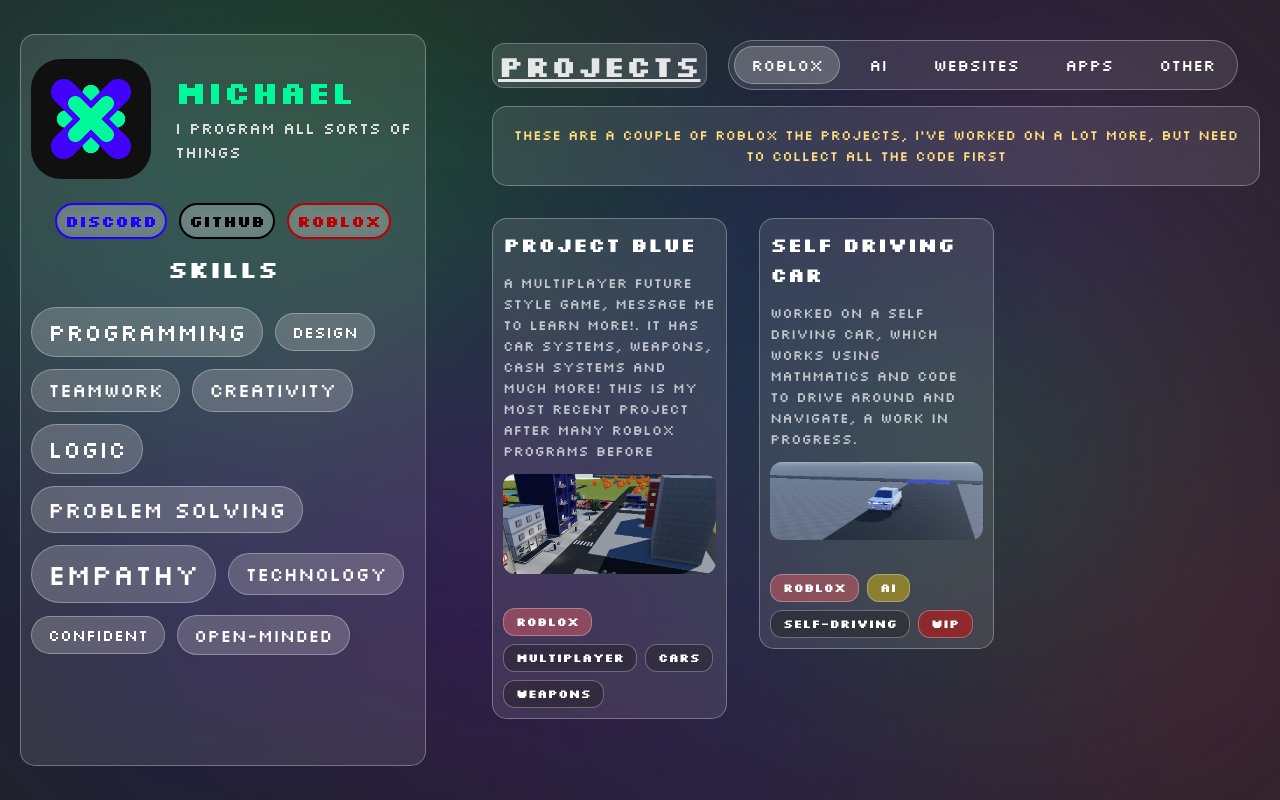
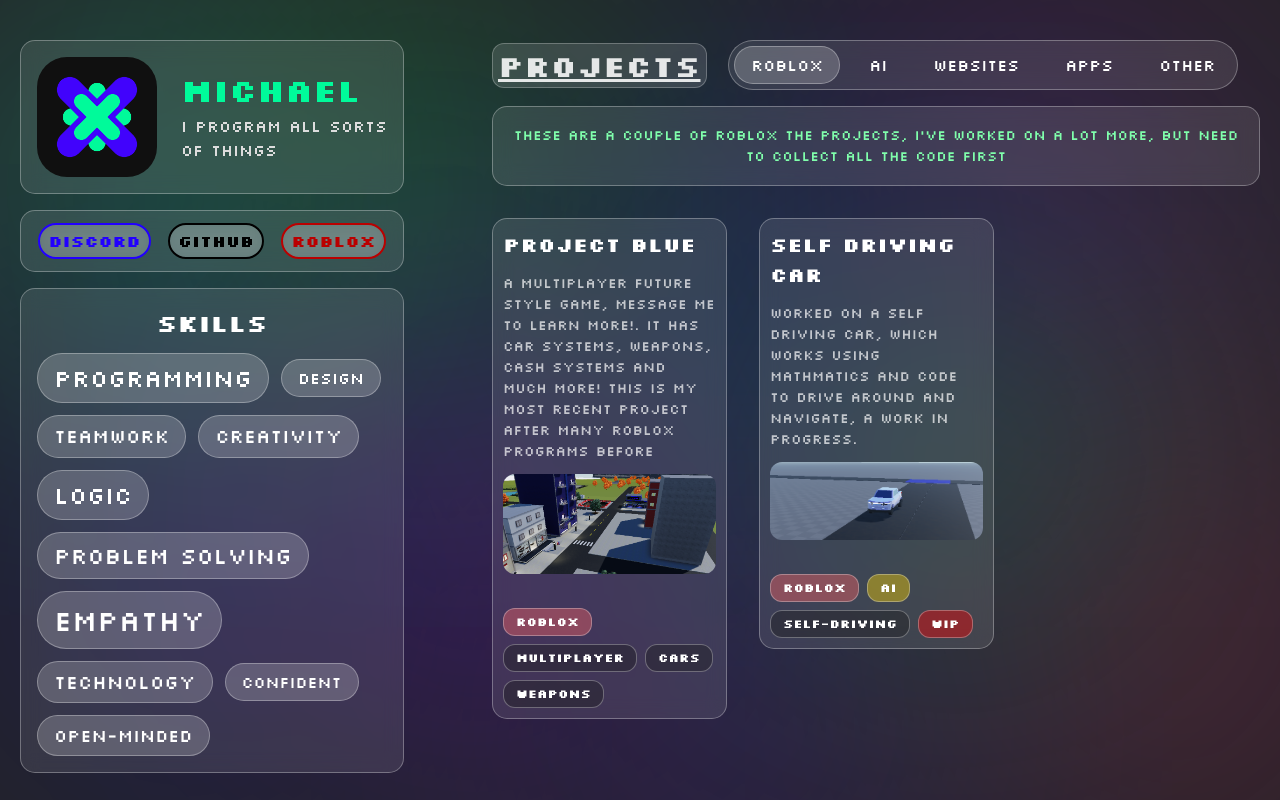
Before and after one commit to DaytimeDev/Portfolio, a React (Vite) app: page / in a window 1280 px wide. Built offline with nearby package versions, Linux system fonts and the light colour scheme.

Commit message:
Refactor LeftSide and RightSide components for improved layout and styling consistency; update notes for clarity

```diff
--- a/src/Components/LeftSide.jsx
+++ b/src/Components/LeftSide.jsx
@@ -5,25 +5,24 @@
 
 export default function LeftSide({ isMobile }) {
     return (
+        <div style={{
+            display: "flex",
+            flexDirection: "column",
+            gap: "16px", // spacing between cards
+            height: isMobile ? "auto" : "90vh",
+            width: isMobile ? "90vw" : "30vw",
+            marginTop: isMobile ? "16px" : "auto",
+            marginBottom: isMobile ? "16px" : "auto",
+            marginLeft: isMobile ? "auto" : "20px",
+            marginRight: isMobile ? "auto" : undefined,
+        }}>
+
+            {/* Profile */}
             <GlassCard customStyles={{
-            height: isMobile ? 'auto' : '90vh',
-            width: isMobile ? '90vw' : '30vw',
-            marginTop: isMobile ? '16px' : 'auto',
-            marginBottom: isMobile ? '16px' : 'auto',
-            marginLeft: isMobile ? 'auto' : '20px',
-            marginRight: isMobile ? 'auto' : undefined,
-            paddingTop: '0px',
-        }}>
-            { /* Profile */}
-            <div style={{
-                display: 'flex',
-                flexDirection: 'row',
-                alignItems: 'center',
-                justifyContent: 'flex-start',
-                gap: '24px',
-                marginLeft: 'auto',
-                marginRight: 'auto',
-                padding: '24px 0',
+                padding: "16px",
+                display: "flex",
+                alignItems: "center",
+                gap: "24px"
             }}>
                 <img src={"/LogoFixed.png"} alt={"Profile"} style={{
                     width: '120px',
@@ -46,40 +45,38 @@
                         fontWeight: 400,
                     }}>I program all sorts of things</p>
                 </div>
+            </GlassCard>
 
-            </div>
-
-            { /* Socials */}
-            <div style={{
-                display: 'flex',
-                flexDirection: 'row',
-                justifyContent: 'center',
-                alignItems: 'center',
-                gap: '12px',
+            {/* Socials */}
+            <GlassCard customStyles={{
+                padding: "12px",
+                display: "flex",
+                justifyContent: "space-evenly",
+                alignItems: "center",
+                gap: "12px",
             }}>
                 <SocialLink colour={"#2200ff"} platform={"Discord"}
                             url={"https://discord.com/users/562685530790428692"}/>
                 <SocialLink colour={"#000000"} platform={"GitHub"} url={"https://github.com/DaytimeDev"}/>
                 <SocialLink colour={"#ba0000"} platform={"Roblox"}
                             url={"https://www.roblox.com/users/532657047/profile"}/>
+            </GlassCard>
 
-            </div>
-
-            { /* Skills */}
-
+            {/* Skills */}
+            <GlassCard customStyles={{ padding: "16px" }}>
                 <h2 style={{
                     textAlign: 'center',
                     fontSize: '24px',
-                marginTop: '12px'
+                    marginTop: '0',
+                    marginBottom: '12px'
                 }}>Skills</h2>
                 <div style={{
                     display: 'flex',
                     flexWrap: 'wrap',
                     gap: '12px',
-                justifyContent: 'start', // spreads them evenly
-                alignContent: 'start',    // keeps rows tight
-                alignItems: 'center', // 👈 key part
-                marginTop: '12px'
+                    justifyContent: 'start',
+                    alignContent: 'start',
+                    alignItems: 'center',
                 }}>
                     <Chip label="Programming" fontSize="1.5rem"/>
                     <Chip label="Design" fontSize="1rem"/>
@@ -93,5 +90,6 @@
                     <Chip label="Open-Minded" fontSize="1.1rem"/>
                 </div>
             </GlassCard>
+        </div>
     )
 }
--- a/src/Components/RightSide.jsx
+++ b/src/Components/RightSide.jsx
@@ -1,4 +1,4 @@
-import React, {useState, useEffect} from 'react';
+import React, {useState} from 'react';
 import GlassCard from "./GlassCard.jsx";
 import Chip from "./Chip.jsx";
 import projects from "../assets/projects.json";
@@ -13,7 +13,7 @@
         },
         {
             category: "AI",
-            note: "This is something I've only just started working with, NEAT algorithms and mathmatical evolution, so theres only so much here"
+            note: "This is something I've only just started working with, NEAT algorithms and mathmatical evolution, so theres only so much here; and also building these is a nightmare"
         },
         {
             category: "Websites",
@@ -121,7 +121,7 @@
                             style={{
                                 margin: '8px',
                                 fontSize: isMobile ? '12px' : '14px',
-                                color: '#ffdd80', // softer yellow, less eye-catching
+                                color: '#80ffac', // softer yellow, less eye-catching
                                 textAlign: 'center',
                                 whiteSpace: 'pre-wrap',
                                 transition: 'color 0.3s ease',
```
Lines whose indentation alone changed are shown as unchanged.
